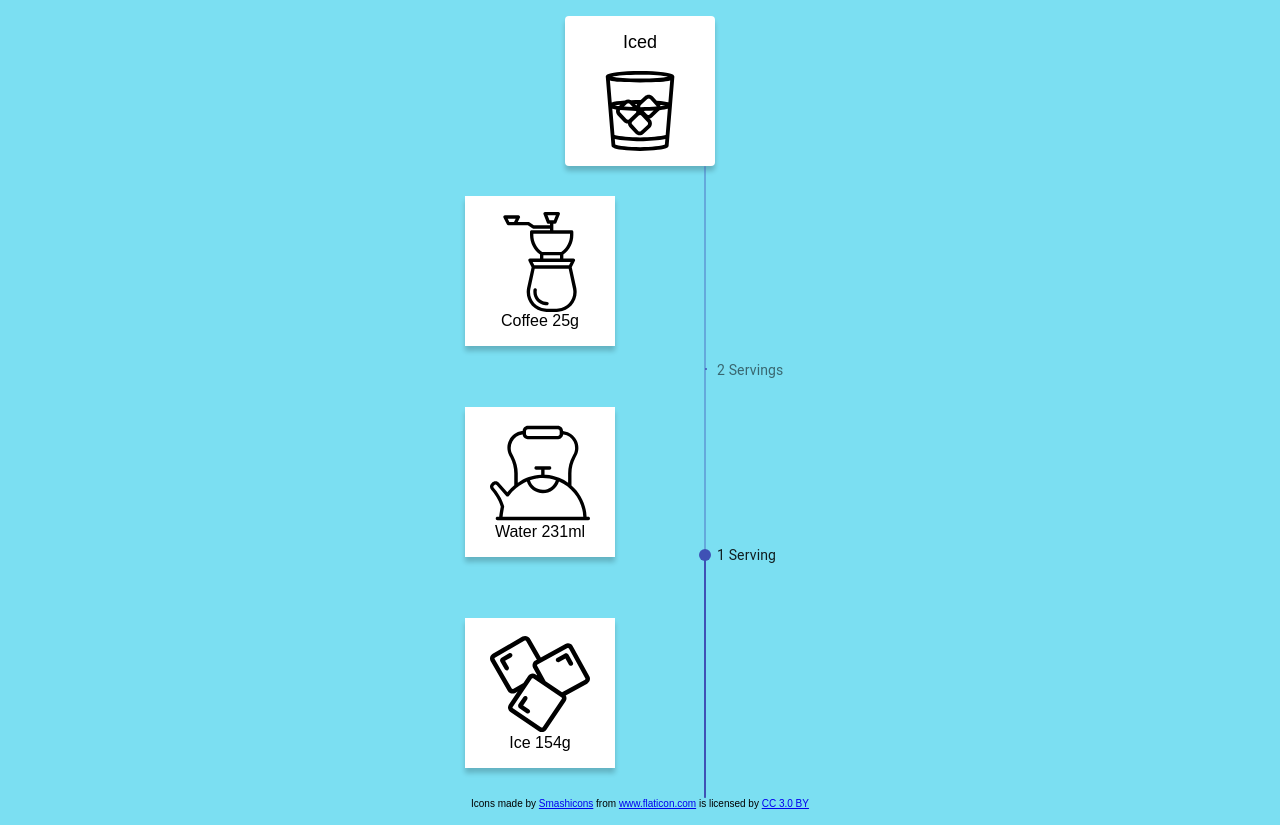
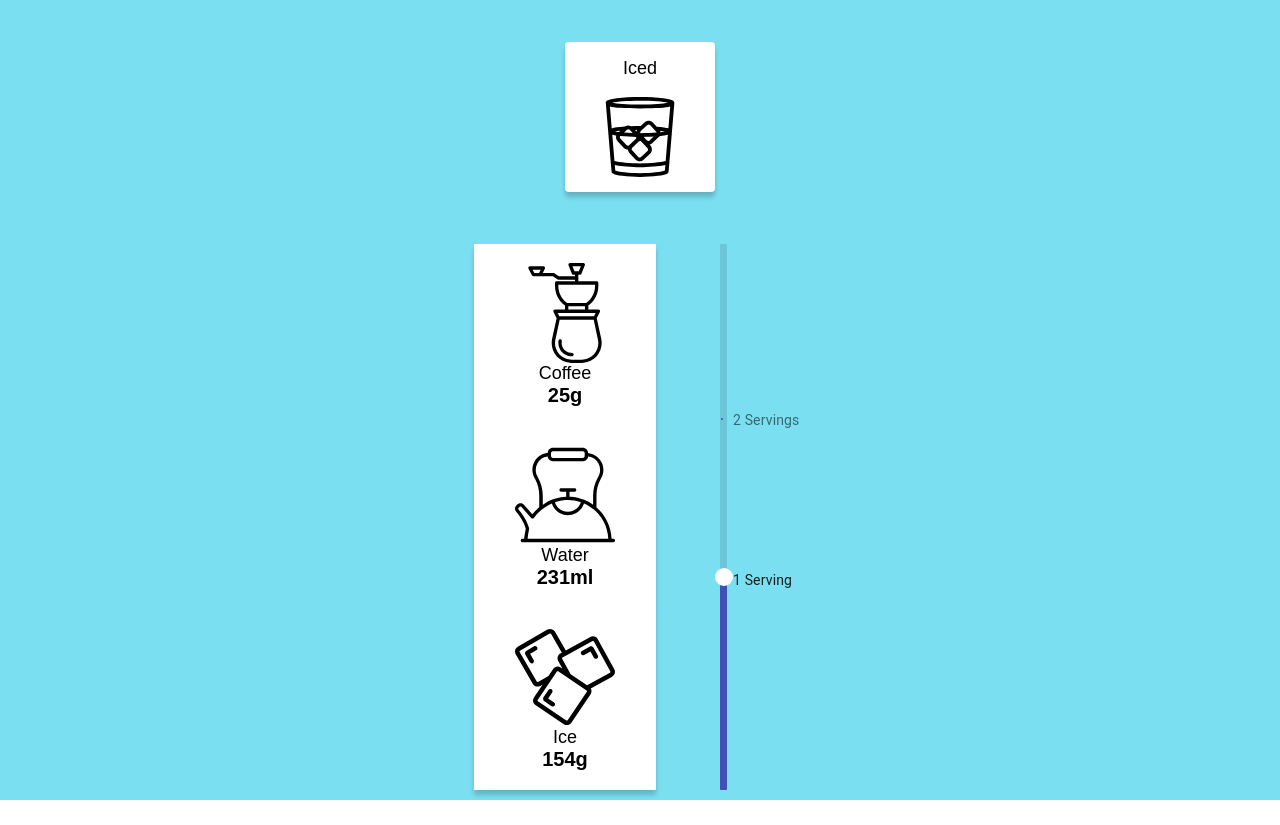
Before and after one commit to roborich/pour-coffee, a React (Create React App) app: page / in a window 1280 px wide. After the commit the page ends 800 px from the top, so only its background shows below. Built offline with nearby package versions, Linux system fonts and the light colour scheme; a web font is replaced by a local one.

Commit message:
better flex

```diff
--- /dev/null
+++ b/src/App.css
@@ -0,0 +1,6 @@
+html, body, #root {
+    height: 100%;
+    padding: 0;
+    margin: 0;
+    overflow: hidden;
+}
--- a/src/App.tsx
+++ b/src/App.tsx
@@ -14,11 +14,13 @@ const defaultCoffee = 25;
 const MainWrapper = styled(animated.div)`
   @import url('https://fonts.googleapis.com/css?family=Lexend+Exa&display=swap');
 
+  height: 100%;
   font-family: 'Lexend Exa', sans-serif;
   padding: 16px;
   display: flex;
   flex-direction: column;
   align-items: center;
+  justify-content: space-around;
 `;
 
 const App: React.FC = () => {
@@ -50,11 +52,11 @@ const App: React.FC = () => {
   return (
     <MainWrapper style={wrapperStyle}>
       <HotOrCold value={isIced} onChange={setIsIced} />
-      <div style={{ display: 'flex', justifyContent: 'space-between', textAlign: 'center' }}>
+      <div style={{ display: 'flex', justifyContent: 'space-around', textAlign: 'center' }}>
         <Measurements value={coffee} isIced={isIced} ratio={ratio} />
         <Slider value={coffee} onChange={setCoffee} ratio={ratio} />
       </div>
-      <IconAttribution />
+      {/* <IconAttribution /> */}
     </MainWrapper>
   );
 };
--- a/src/components/Measurements.tsx
+++ b/src/components/Measurements.tsx
@@ -21,6 +21,7 @@ const Card = styled.div`
   flex: 0 0 auto;
   width: 150px;
   height: 150px;
+  padding: 16px;
   text-align: center;
   background: white;
   display: flex;
@@ -28,6 +29,12 @@ const Card = styled.div`
   justify-content: center;
   align-items: center;
   box-shadow: 0 5px 5px rgba(0, 0, 0, 0.2);
+  font-size: 18px;
+
+  span {
+    font-weight: bold;
+    font-size: 20px;
+  }
 `;
 interface MeasurementsProps {
   value: number;
@@ -54,16 +61,16 @@ const Measurements: FC<MeasurementsProps> = ({ value, ratio, isIced }) => {
     <StyledMeasurements>
       <Card>
         <img src={grinder} width="100px" />
-        Coffee {value}g
+        Coffee <span>{value}g</span>
       </Card>
       <Card>
         <img src={kettle} width="100px" />
-        Water {isIced ? water : totalWater}ml
+        Water <span>{isIced ? water : totalWater}ml</span>
       </Card>
       {isIced && (
         <Card>
           <img src={iceSvg} width="100px" />
-          Ice {ice}g
+          Ice <span>{ice}g</span>
         </Card>
       )}
     </StyledMeasurements>
--- a/src/components/Slider.tsx
+++ b/src/components/Slider.tsx
@@ -21,15 +21,23 @@ interface SliderProps {
   ratio: number;
 }
 const SliderWrapper = styled.div`
-  height: calc(100vh - 168px);
-  width: 200px;
+  min-height: 200px;
+  width: 150px;
 
   .MuiSlider-root {
     .MuiSlider-track {
-      width: 7;
+      width: 7px;
     }
+
     .MuiSlider-rail {
-      width: 7;
+      width: 7px;
+      background: rgba(0, 0, 0, 0.3);
+    }
+
+    .MuiSlider-thumb {
+      width: 18px;
+      height: 18px;
+      background: white;
     }
   }
 `;
--- a/src/index.css
+++ b/src/index.css
@@ -1,3 +1,7 @@
+body, html, #root {
+  height: 100vh;
+  overflow: hidden;
+}
 body {
   margin: 0;
   font-family: -apple-system, BlinkMacSystemFont, 'Segoe UI', 'Roboto', 'Oxygen',
```
